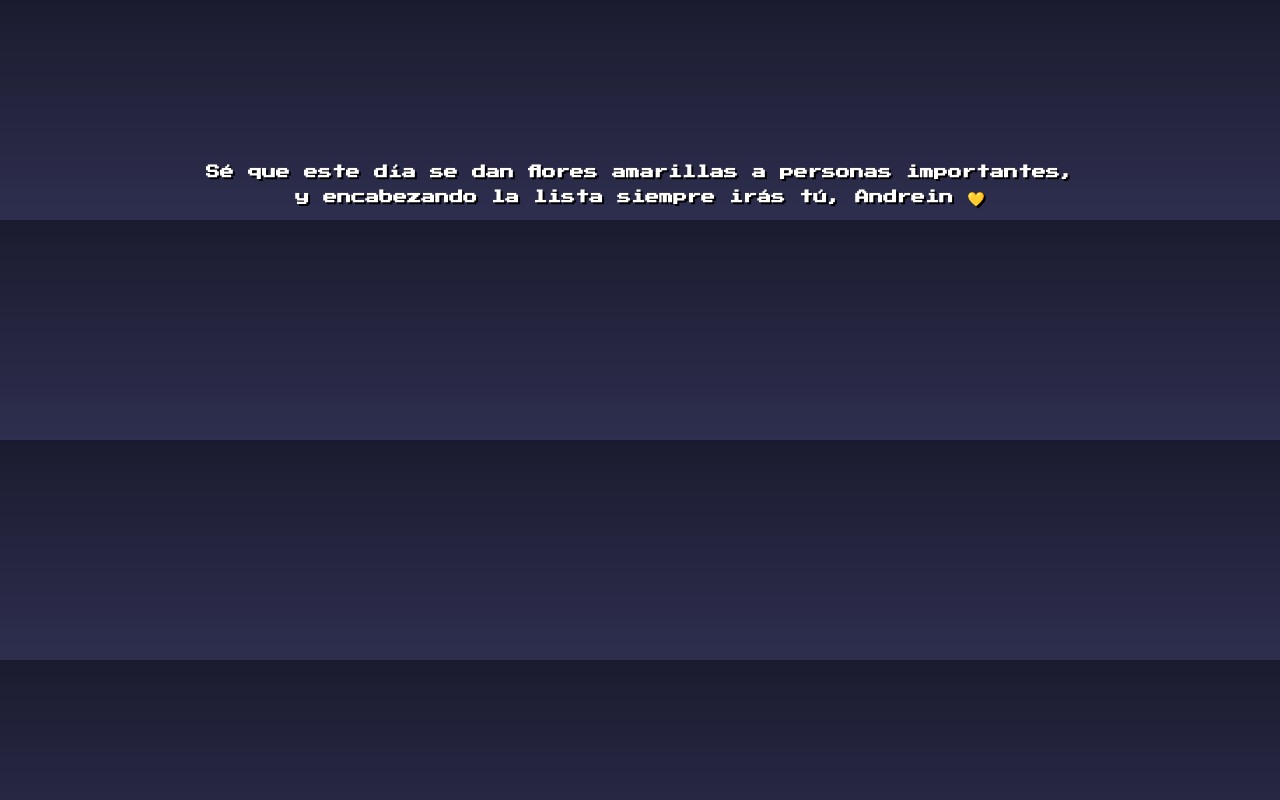
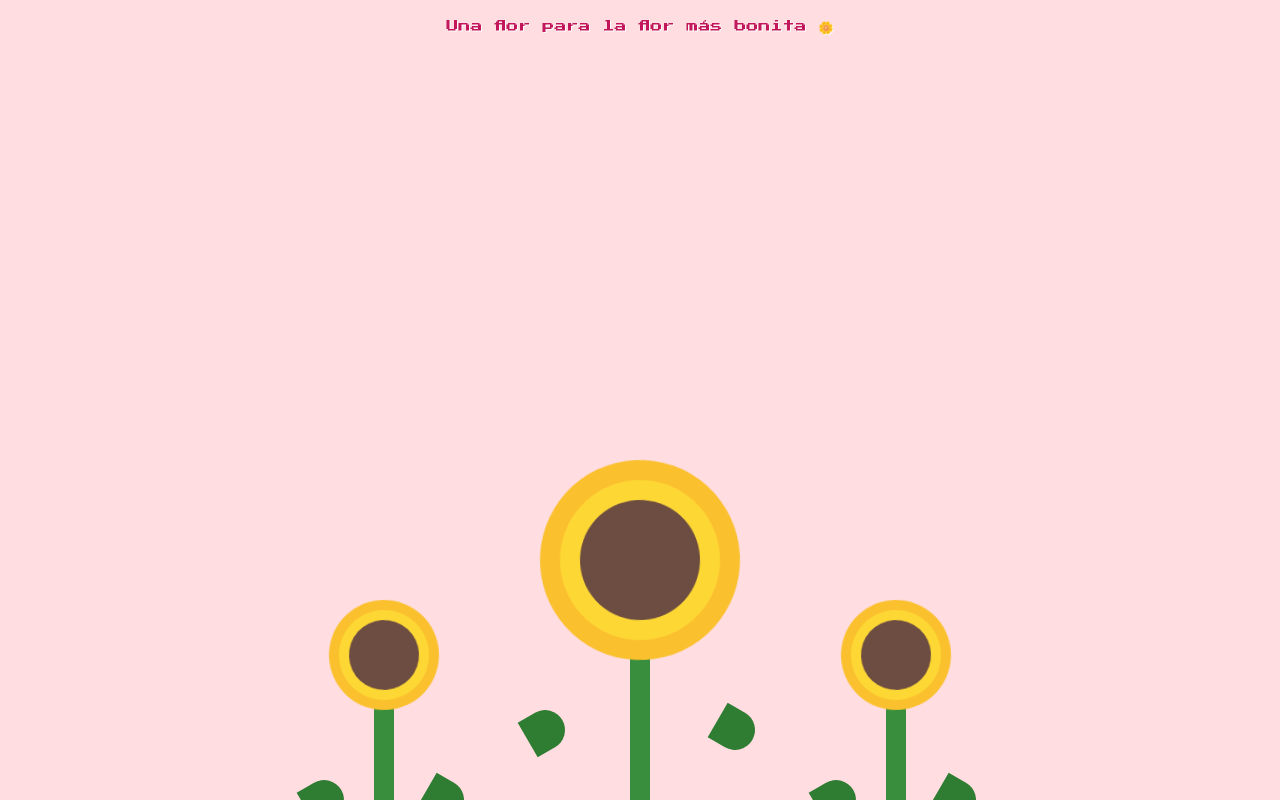
Before and after one commit to rodrigo2998/mapa, a plain HTML site: page index.html in a window 1280 px wide. Both pictures are taken after a click on the button "Abrir cajita UwU". Shown: the top 800 px of the page. Drawn offline with Linux system fonts and the light colour scheme.

Commit message:
Update index.html

```diff
--- a/index.html
+++ b/index.html
@@ -9,17 +9,18 @@
     body {
       margin: 0;
       padding: 0;
+      font-family: 'Press Start 2P', cursive;
       background: linear-gradient(to bottom, #1b1b2f, #2e2e4f);
-      font-family: 'Press Start 2P', cursive;
       color: #fff;
       text-align: center;
       overflow: hidden;
+      transition: background 1s;
     }
 
     h1 {
       margin-top: 20vh;
       font-size: 14px;
-      line-height: 1.8;
+      line-height: 1.6;
       padding: 0 20px;
       text-shadow: 2px 2px 0 #000;
     }
@@ -42,89 +43,143 @@
       box-shadow: 2px 2px 0px #000;
     }
 
-    .flower {
-      position: absolute;
-      width: 20px;
-      height: 20px;
-      background: radial-gradient(circle, #ffeb3b 40%, #fbc02d 100%);
-      border-radius: 50%;
-      box-shadow:
-        -10px -10px 0 #ffeb3b,
-        10px -10px 0 #ffeb3b,
-        -10px 10px 0 #ffeb3b,
-        10px 10px 0 #ffeb3b;
-      opacity: 0;
-      animation: float 6s linear infinite, fadeIn 1s forwards;
-    }
-
-    @keyframes float {
-      from {
-        transform: translateY(100vh) rotate(0deg);
-        opacity: 1;
-      }
-      to {
-        transform: translateY(-20vh) rotate(360deg);
-        opacity: 0.6;
-      }
-    }
-
-    @keyframes fadeIn {
-      to { opacity: 1; }
+    /* Ocultar girasoles al inicio */
+    .garden {
+      display: none;
+      position: relative;
+      width: 100%;
+      height: 100vh;
+      background: #ffdde1;
     }
 
     .final-message {
-      display: none;
-      margin-top: 20px;
       font-size: 12px;
-      color: #ffdd00;
-      text-shadow: 2px 2px 0 #000;
+      padding-top: 20px;
+      color: #c2185b;
+      text-shadow: 1px 1px 0 #fff;
+    }
+
+    /* Girasoles */
+    .sunflower {
+      position: absolute;
+      bottom: 0;
+      left: 50%;
+      transform: translateX(-50%);
+      width: 150px;
+      height: 150px;
+    }
+
+    .sunflower .stem {
+      position: absolute;
+      bottom: 0;
+      left: 50%;
+      width: 20px;
+      height: 200px;
+      background: #388e3c;
+      transform: translateX(-50%);
+    }
+
+    .sunflower .leaf {
+      position: absolute;
+      width: 40px;
+      height: 40px;
+      background: #2e7d32;
+      border-radius: 0 50% 50% 0;
+      top: 60px;
+    }
+
+    .sunflower .leaf.left {
+      left: -40px;
+      transform: rotate(-30deg);
+    }
+
+    .sunflower .leaf.right {
+      right: -40px;
+      transform: rotate(30deg);
+    }
+
+    .sunflower .flower {
+      position: absolute;
+      bottom: 180px;
+      left: 50%;
+      transform: translateX(-50%);
+      width: 120px;
+      height: 120px;
+      border-radius: 50%;
+      background: #6d4c41;
+      box-shadow: 0 0 0 20px #fdd835, 0 0 0 40px #fbc02d;
+      animation: sway 3s infinite ease-in-out;
+    }
+
+    @keyframes sway {
+      0%, 100% { transform: translateX(-50%) rotate(-3deg); }
+      50% { transform: translateX(-50%) rotate(3deg); }
+    }
+
+    /* Girasoles pequeños */
+    .sunflower.small {
+      width: 80px;
+      height: 80px;
+    }
+
+    .sunflower.small .stem {
+      height: 120px;
+    }
+
+    .sunflower.small .flower {
+      width: 70px;
+      height: 70px;
+      bottom: 110px;
+      box-shadow: 0 0 0 10px #fdd835, 0 0 0 20px #fbc02d;
     }
   </style>
 </head>
 <body>
+  <!-- Pantalla inicial -->
   <h1>Sé que este día se dan flores amarillas a personas importantes,<br>y encabezando la lista siempre irás tú, Andrein 💛</h1>
   <button id="openBtn">Abrir cajita UwU</button>
-  <div class="final-message" id="finalMessage">Una flor para la flor más bonita 🌼</div>
+
+  <!-- Jardín con girasoles -->
+  <div class="garden" id="garden">
+    <div class="final-message">Una flor para la flor más bonita 🌼</div>
+
+    <!-- Girasol central -->
+    <div class="sunflower">
+      <div class="stem"></div>
+      <div class="leaf left"></div>
+      <div class="leaf right"></div>
+      <div class="flower"></div>
+    </div>
+
+    <!-- Girasol izquierdo -->
+    <div class="sunflower small" style="left: 30%; transform: translateX(-50%);">
+      <div class="stem"></div>
+      <div class="leaf left"></div>
+      <div class="leaf right"></div>
+      <div class="flower"></div>
+    </div>
+
+    <!-- Girasol derecho -->
+    <div class="sunflower small" style="left: 70%; transform: translateX(-50%);">
+      <div class="stem"></div>
+      <div class="leaf left"></div>
+      <div class="leaf right"></div>
+      <div class="flower"></div>
+    </div>
+  </div>
 
   <script>
     const btn = document.getElementById("openBtn");
-    const finalMessage = document.getElementById("finalMessage");
+    const garden = document.getElementById("garden");
 
     btn.addEventListener("click", () => {
+      // ocultar mensaje inicial
+      document.querySelector("h1").style.display = "none";
       btn.style.display = "none";
 
-      // generar flores animadas
-      for (let i = 0; i < 50; i++) {
-        const flower = document.createElement("div");
-        flower.classList.add("flower");
-        document.body.appendChild(flower);
-
-        flower.style.left = Math.random() * window.innerWidth + "px";
-        flower.style.top = window.innerHeight + "px";
-        flower.style.animationDuration = (4 + Math.random() * 4) + "s";
-        flower.style.animationDelay = Math.random() * 2 + "s";
-
-        setTimeout(() => flower.remove(), 10000);
-      }
-
-      // mostrar mensaje después
-      setTimeout(() => {
-        finalMessage.style.display = "block";
-      }, 4000);
-
-      // seguir generando flores para animación infinita
-      setInterval(() => {
-        const flower = document.createElement("div");
-        flower.classList.add("flower");
-        document.body.appendChild(flower);
-
-        flower.style.left = Math.random() * window.innerWidth + "px";
-        flower.style.top = window.innerHeight + "px";
-        flower.style.animationDuration = (4 + Math.random() * 4) + "s";
-        flower.style.animationDelay = Math.random() * 2 + "s";
-
-        setTimeout(() => flower.remove(), 10000);
-      }, 600);
+      // cambiar fondo y mostrar jardín
+      document.body.style.background = "#ffdde1";
+      garden.style.display = "block";
     });
   </script>
 </body>
```
